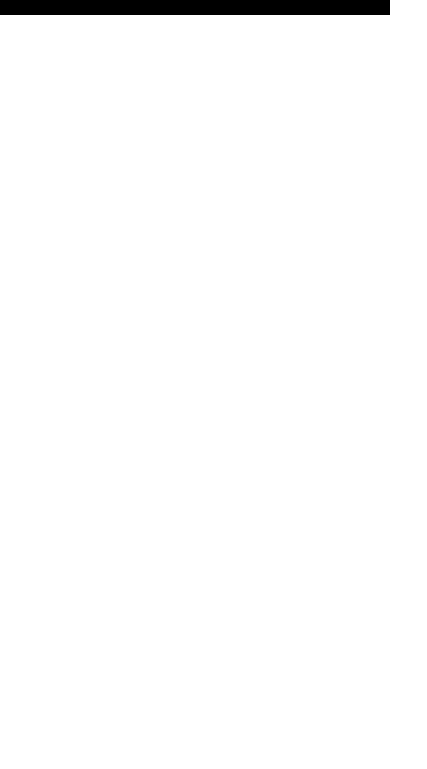
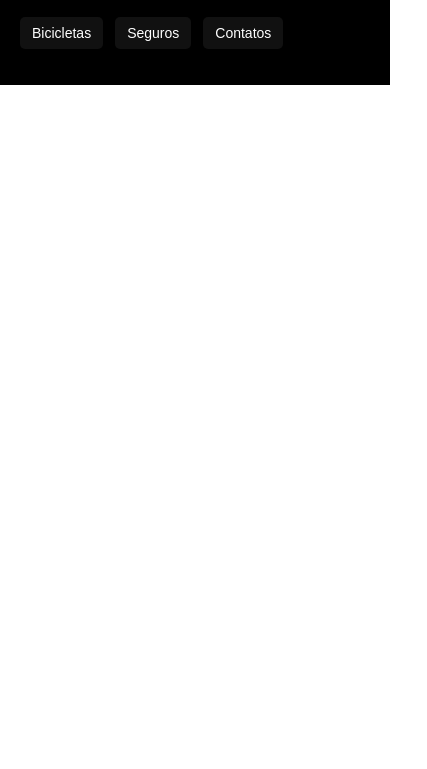
Before and after one commit to lemartins07/bikecraft, a plain HTML site: page index.html in a window 390 px wide. Shown: the part 75-844 px from the top of the page, 427 px wide, since content can reach past the window. Drawn offline with Linux system fonts and the light colour scheme.

Commit message:
header e menu

```diff
--- a/css/style.css
+++ b/css/style.css
@@ -6,7 +6,7 @@ body{
 
 ul {
   padding: 0;
-  list-style: 0;
+  list-style: none;
 }
 
 a {
@@ -19,6 +19,8 @@ a {
 
 .header {
   display: flex;
+  flex-wrap: wrap;
+  gap: 20px;
   justify-content: space-between;
   align-items: center;
   padding: 20px;
@@ -28,5 +30,61 @@ a {
 
 .header-menu {
   display: flex;
+  flex-wrap: wrap;
   gap: 40px;
 }
+
+.header-menu a {
+  color: #fff;
+  font-size: 18px;
+  padding: 16px 0;
+  display: inline-block;
+  position: relative;
+}
+
+.header-menu a:after {
+  content: "";
+  display: block;
+  height: 2px;
+  width: 0px;
+  background: #fff;
+  margin-top: 4px;
+  transition: 0.3s;
+  position: absolute;
+}
+
+.header-menu a:hover:after {
+  width: 100%;
+}
+
+@media (max-width: 800px ) {
+  .header-menu{
+    gap: 20px;
+  }
+
+  .header-menu a {
+    background: #111;
+    padding: 12px 16px;
+    border-radius: 5px;
+  }
+
+  .header-menu a:hover {
+    background: #2e2e2e;
+  }
+
+  .header-menu a:after{
+    display: none;
+  }
+}
+
+@media (max-width: 600px ) {
+  .header-menu{
+    gap: 12px;
+  }
+
+  .header-menu a {
+    padding: 8px 12px;
+    font-size: 14px;
+  }
+
+}
```
